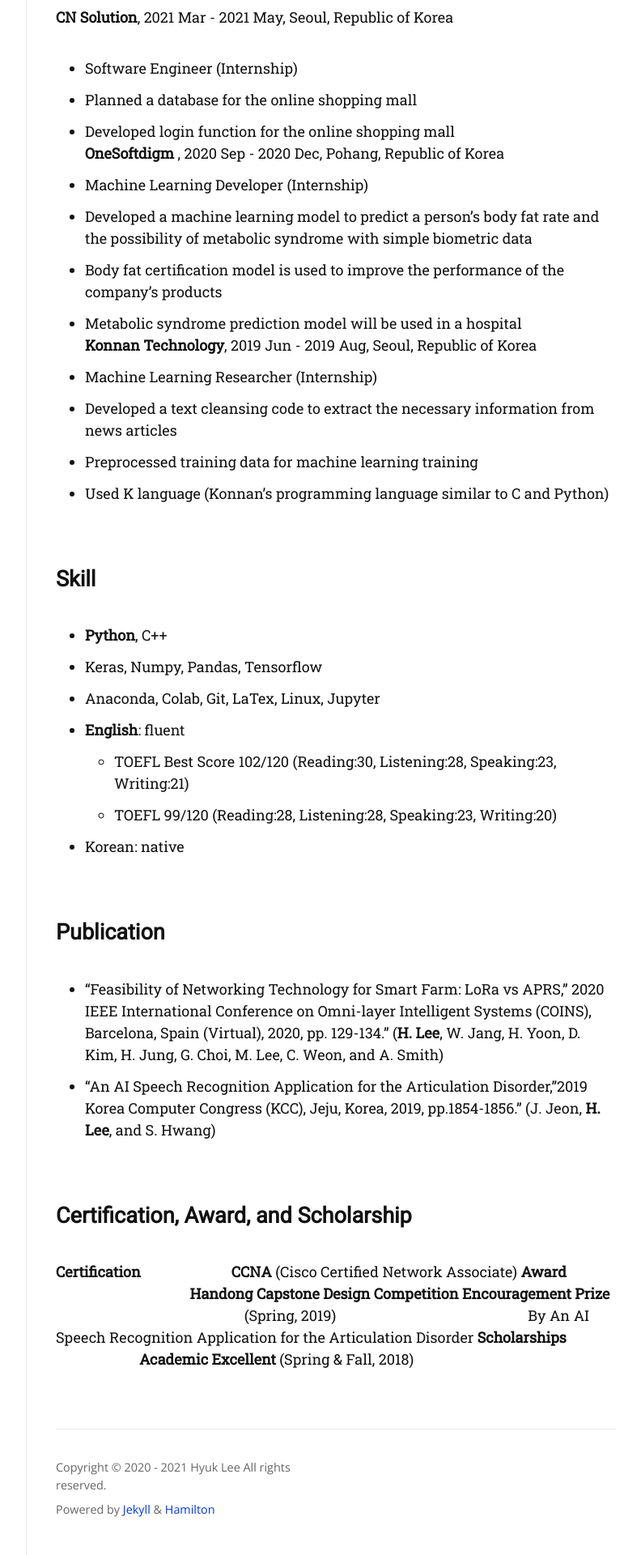
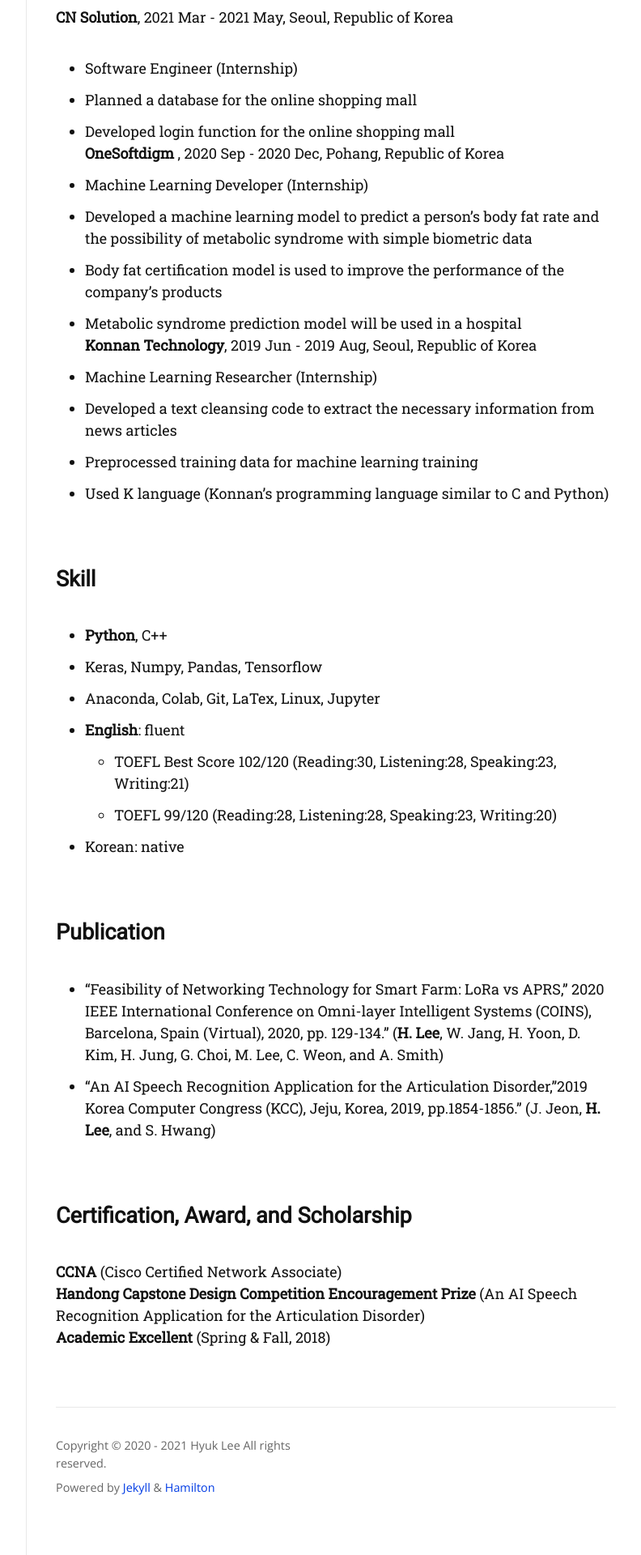
Before and after one commit to dlgur1994/dlgur1994.github.io, a Jekyll site: the page built from about.md, in a window 1280 px wide. Shown: the part 1741-3661 px from the top of the page at 81% size, without its empty margins (357-1149 px from the left). Built offline with Jekyll 4.4.1, drawn with Linux system fonts in a browser that asks for light colours; nearby versions of some CDN libraries; some web fonts are replaced.

Commit message:
AboutPage updated 21/07/07

```diff
--- a/about.md
+++ b/about.md
@@ -60,8 +60,6 @@ permalink: /about/
 - “An AI Speech Recognition Application for the Articulation Disorder,”2019 Korea Computer Congress (KCC), Jeju, Korea, 2019, pp.1854-1856." (J. Jeon, **H. Lee**, and S. Hwang)
 
 ## Certification, Award, and Scholarship
-**Certification** &nbsp;&nbsp;&nbsp;&nbsp;&nbsp;&nbsp;&nbsp;&nbsp;&nbsp;&nbsp;&nbsp;&nbsp;&nbsp;&nbsp;&nbsp;&nbsp;&nbsp;&nbsp;&nbsp;&nbsp;&nbsp;&nbsp;&nbsp;&nbsp;**CCNA** (Cisco Certified Network Associate)
-**Award** &nbsp;&nbsp;&nbsp;&nbsp;&nbsp;&nbsp;&nbsp;&nbsp;&nbsp;&nbsp;&nbsp;&nbsp;&nbsp;&nbsp;&nbsp;&nbsp;&nbsp;&nbsp;&nbsp;&nbsp;&nbsp;&nbsp;&nbsp;&nbsp;&nbsp;&nbsp;&nbsp;&nbsp;&nbsp;&nbsp;&nbsp;&nbsp;&nbsp;&nbsp;&nbsp;&nbsp;&nbsp;**Handong Capstone Design Competition Encouragement Prize**
-&nbsp;&nbsp;&nbsp;&nbsp;&nbsp;&nbsp;&nbsp;&nbsp;&nbsp;&nbsp;&nbsp;&nbsp;&nbsp;&nbsp;&nbsp;&nbsp;&nbsp;&nbsp;&nbsp;&nbsp;&nbsp;&nbsp;&nbsp;&nbsp;&nbsp;&nbsp;&nbsp;&nbsp;&nbsp;&nbsp;&nbsp;&nbsp;&nbsp;&nbsp;&nbsp;&nbsp;&nbsp;&nbsp;&nbsp;&nbsp;&nbsp;&nbsp;&nbsp;&nbsp;&nbsp;&nbsp;&nbsp;&nbsp;&nbsp;&nbsp;&nbsp;&nbsp;(Spring, 2019)
-&nbsp;&nbsp;&nbsp;&nbsp;&nbsp;&nbsp;&nbsp;&nbsp;&nbsp;&nbsp;&nbsp;&nbsp;&nbsp;&nbsp;&nbsp;&nbsp;&nbsp;&nbsp;&nbsp;&nbsp;&nbsp;&nbsp;&nbsp;&nbsp;&nbsp;&nbsp;&nbsp;&nbsp;&nbsp;&nbsp;&nbsp;&nbsp;&nbsp;&nbsp;&nbsp;&nbsp;&nbsp;&nbsp;&nbsp;&nbsp;&nbsp;&nbsp;&nbsp;&nbsp;&nbsp;&nbsp;&nbsp;&nbsp;&nbsp;&nbsp;&nbsp;&nbsp;By An AI Speech Recognition Application for the Articulation Disorder
-**Scholarships** &nbsp;&nbsp;&nbsp;&nbsp;&nbsp;&nbsp;&nbsp;&nbsp;&nbsp;&nbsp;&nbsp;&nbsp;&nbsp;&nbsp;&nbsp;&nbsp;&nbsp;&nbsp;&nbsp;&nbsp;&nbsp;&nbsp;&nbsp;**Academic Excellent** (Spring & Fall, 2018)
+**CCNA** (Cisco Certified Network Associate)
+**Handong Capstone Design Competition Encouragement Prize** (An AI Speech Recognition Application for the Articulation Disorder)
+**Academic Excellent** (Spring & Fall, 2018)
```
